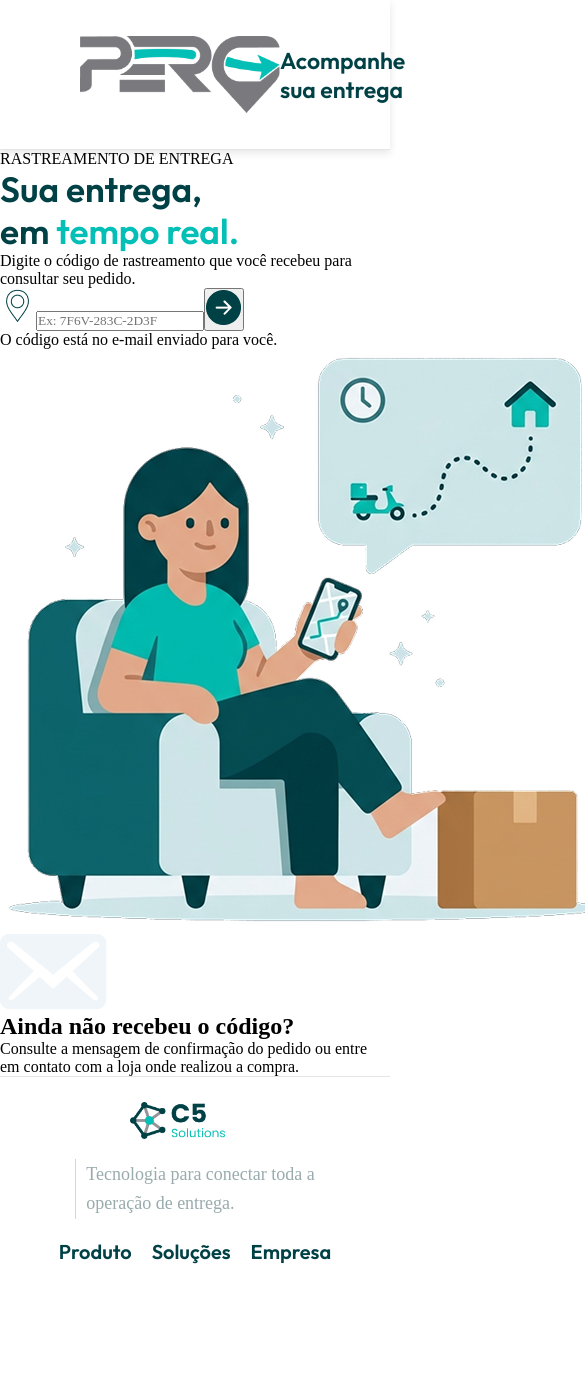
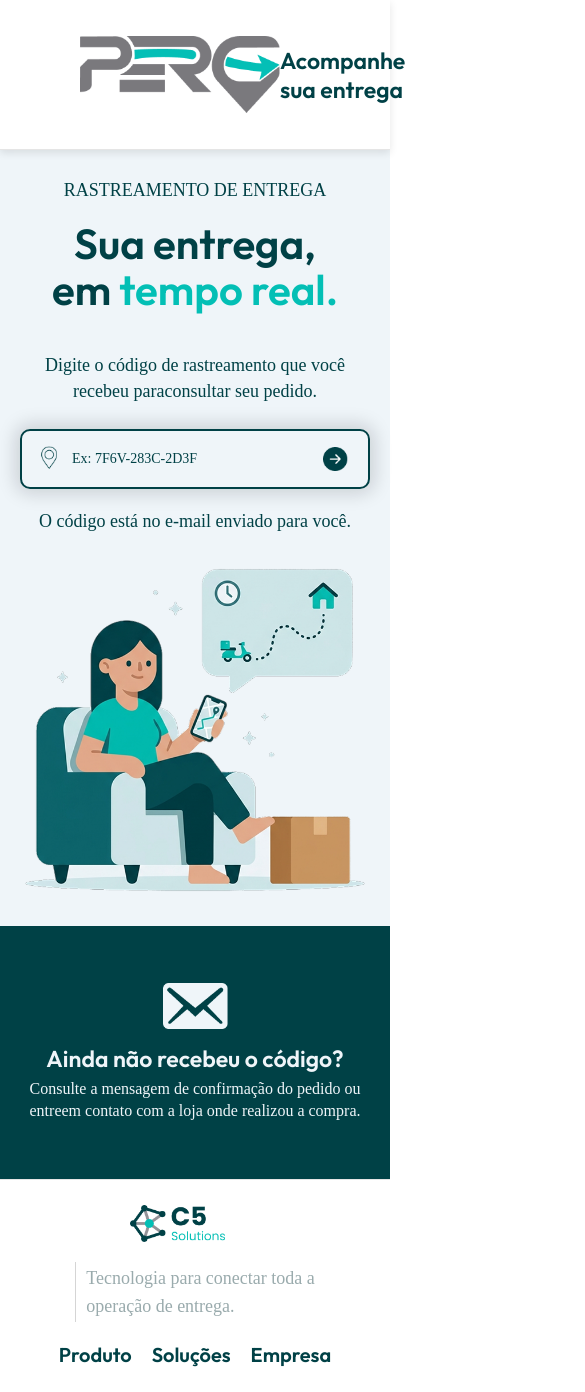
Before and after one commit to PERG-Gestao-de-Logistica/PERG-Front, a Next.js app in the folder perg/: page /rastreio in a window 390 px wide. Shown: the top 1392 px of the page, 585 px wide, since content can reach past the window. Before the commit the page ends 1289 px from the top, so only its background shows below. Built offline with nearby package versions, Linux system fonts and the light colour scheme.

Commit message:
Corrige página de rastreamento

```diff
--- a/perg/src/pages/_app.tsx
+++ b/perg/src/pages/_app.tsx
@@ -1,6 +1,7 @@
 import "@/styles/globals.css";
 import "@/styles/componentes.css";
 import "@/styles/home.css";
+import "@/styles/rastreio.css";
 import type { AppProps } from "next/app";
 import { Outfit, Urbanist } from "next/font/google";
 
--- a/perg/src/pages/rastreio/index.tsx
+++ b/perg/src/pages/rastreio/index.tsx
@@ -1,3 +1,4 @@
+
 import Footer from "@/components/footer";
 import HeaderRastreio from "@/components/headerRastreio";
 
@@ -6,8 +7,12 @@ export default function Rastreio() {
     <main>
       <div className="rastreio-primeiro-container">
         <HeaderRastreio />
+
         <div className="parte-toda-rastreio">
+
+          {/* LADO ESQUERDO */}
           <div className="parte-esquerda-rastreio">
+
             <p className="subtitulo-rastreio">
               RASTREAMENTO DE ENTREGA
             </p>
@@ -15,48 +20,72 @@ export default function Rastreio() {
             <h1 className="titulo-principal">
               Sua entrega,
               <br />
-       em <span className="titulo-principal-destaque">
+              em{" "}
+              <span className="titulo-principal-destaque">
                 tempo real.
               </span>
             </h1>
+
             <p className="descricao-rastreio">
               Digite o código de rastreamento que você
               recebeu para
               <br />
               consultar seu pedido.
             </p>
+
             <div className="area-codigo-rastreio">
-            <img src="local-rastreio-icone.png"
+
+              <img
+                src="/local-rastreio-icone.png"
                 alt=""
                 className="icone-rastreio"
               />
-            <input type="text"
+
+              <input
+                type="text"
                 placeholder="Ex: 7F6V-283C-2D3F"
                 className="input-rastreio"
               />
-            <button className="botao-rastreio">
-              <img src="icone-seta.png"
+
+              <button
+                type="button"
+                className="botao-rastreio"
+                aria-label="Consultar rastreamento"
+              >
+                <img
+                  src="/icone-seta.png"
                   alt=""
-              className="setinha-icone.png"
+                  className="setinha-icone"
                 />
               </button>
+
             </div>
 
             <p className="descricao-rastreio">
               O código está no e-mail enviado para você.
             </p>
+
           </div>
+
+          {/* LADO DIREITO */}
           <div className="parte-direita-rastreio">
-      <img src="clienteRastreio.png"
-       alt=""
+
+            <img
+              src="/clienteRastreio.png"
+              alt="Ilustração de cliente acompanhando uma entrega"
               className="imagem-cliente-rastreio"
             />
+
           </div>
+
         </div>
       </div>
 
+      {/* MENSAGEM INFORMATIVA */}
       <div className="rastreio-secundo-container">
+
         <div className="mensagem-rastreio-conteudo">
+
           <img
             src="/mensagem-icone.png"
             alt=""
@@ -64,16 +93,23 @@ export default function Rastreio() {
           />
 
           <div className="mensagem-rastreio-texto">
-      <h2>Ainda não recebeu o código?</h2>
+
+            <h2>
+              Ainda não recebeu o código?
+            </h2>
 
             <p>
               Consulte a mensagem de confirmação do pedido ou entre
               <br />
               em contato com a loja onde realizou a compra.
             </p>
+
           </div>
+
         </div>
+
       </div>
+
       <Footer />
     </main>
   );
--- a/perg/src/styles/rastreio.css
+++ b/perg/src/styles/rastreio.css
@@ -1,9 +1,11 @@
+
 .rastreio-primeiro-container {
   width: 100%;
   min-height: 100vh;
   display: flex;
   flex-direction: column;
   background-color: var(--fundo-claro);
+  box-sizing: border-box;
 }
 
 .rastreio-secundo-container {
@@ -17,10 +19,16 @@
   box-sizing: border-box;
 }
 
-.rastreio-container h1{
+.titulo-principal {
   font-size: 104px;
   font-weight: 500;
   font-family: var(--font-titulo);
+  color: var(--verde-escuro);
+  margin: 20px 0;
+  line-height: 1.1;
+}
+
+.titulo-principal-destaque {
   color: var(--verde-escuro);
 }
 
@@ -33,54 +41,59 @@
   align-items: center;
   justify-content: space-between;
   box-sizing: border-box;
+  gap: 30px;
 }
 
 .parte-esquerda-rastreio {
   width: 50%;
-  margin-top: 80px;
   display: flex;
   flex-direction: column;
   align-items: center;
   justify-content: center;
+  box-sizing: border-box;
 }
 
 .parte-direita-rastreio {
   width: 50%;
-  margin-top: 80px;
   display: flex;
-  flex-direction: column;
   align-items: center;
   justify-content: center;
+  box-sizing: border-box;
 }
 
-.subtitulo-rastreio{
+.subtitulo-rastreio {
   font-size: 34px;
   font-weight: 500;
   font-family: var(--font-texto);
   color: var(--verde-escuro);
+  text-align: center;
 }
 
-.descricao-rastreio{
+.descricao-rastreio {
+  width: 85%;
   font-size: 28px;
   font-weight: 300;
   font-family: var(--font-texto);
   color: var(--verde-escuro);
   text-align: left;
-  margin-top: 50px;
+  margin-top: 30px;
+  line-height: 1.4;
 }
 
 .area-codigo-rastreio {
-  width: 45%;
+  width: 85%;
+  max-width: 500px;
+  min-height: 60px;
   display: flex;
   flex-direction: row;
   align-items: center;
   justify-content: space-between;
-  margin-top: 50px;
+  margin-top: 35px;
   padding: 0 15px;
   border-radius: 10px;
   border: 2px solid var(--verde-escuro);
   box-sizing: border-box;
-  box-shadow: 0 0 18px 5px rgba(0, 16, 17, 0.35);
+  box-shadow: 0 0 18px 5px rgba(0, 16, 17, 0.15);
 }
 
 .input-rastreio {
@@ -94,12 +107,11 @@
   color: var(--verde-escuro);
   outline: none;
   box-sizing: border-box;
-
 }
 
 .input-rastreio::placeholder {
   color: var(--verde-escuro);
-  font-size: 22px;
+  font-size: 18px;
   font-weight: 300;
 }
 
@@ -118,17 +130,32 @@
   align-items: center;
   justify-content: center;
   flex-shrink: 0;
+  cursor: pointer;
+}
+
+.setinha-icone {
+  width: 25px;
+  height: 25px;
+  object-fit: contain;
+}
+
+.imagem-cliente-rastreio {
+  width: 85%;
+  max-width: 600px;
+  height: auto;
+  object-fit: contain;
 }
 
 .mensagem-imagem-icone {
   width: 145px;
+  height: auto;
   object-fit: contain;
   flex-shrink: 0;
 }
 
 .mensagem-rastreio-conteudo {
   width: 85%;
-  height: 25vh;
+  min-height: 25vh;
   display: flex;
   align-items: center;
   justify-content: flex-start;
@@ -158,3 +185,133 @@
   margin: 0;
   line-height: 1.4;
 }
+
+/* TABLETS */
+
+@media (max-width: 1024px) {
+  .titulo-principal {
+    font-size: 72px;
+  }
+
+  .subtitulo-rastreio {
+    font-size: 26px;
+  }
+
+  .descricao-rastreio {
+    font-size: 21px;
+  }
+
+  .mensagem-rastreio-texto h2 {
+    font-size: 34px;
+  }
+
+  .mensagem-rastreio-texto p {
+    font-size: 20px;
+  }
+}
+
+/* CELULARES */
+
+@media (max-width: 768px) {
+  .parte-toda-rastreio {
+    flex-direction: column;
+    padding: 30px 20px;
+    gap: 30px;
+  }
+
+  .parte-esquerda-rastreio,
+  .parte-direita-rastreio {
+    width: 100%;
+  }
+
+  .titulo-principal {
+    font-size: 52px;
+    text-align: center;
+  }
+
+  .subtitulo-rastreio {
+    font-size: 22px;
+    text-align: center;
+  }
+
+  .descricao-rastreio {
+    width: 100%;
+    font-size: 18px;
+    text-align: center;
+    margin-top: 20px;
+  }
+
+  .descricao-rastreio br {
+    display: none;
+  }
+
+  .area-codigo-rastreio {
+    width: 100%;
+    margin-top: 25px;
+  }
+
+  .input-rastreio {
+    padding: 0 10px;
+    font-size: 14px;
+  }
+
+  .input-rastreio::placeholder {
+    font-size: 14px;
+  }
+
+  .imagem-cliente-rastreio {
+    width: 100%;
+    max-width: 450px;
+  }
+
+  .rastreio-secundo-container {
+    padding: 30px 20px;
+  }
+
+  .mensagem-rastreio-conteudo {
+    width: 100%;
+    min-height: auto;
+    gap: 15px;
+  }
+
+  .mensagem-imagem-icone {
+    width: 75px;
+  }
+
+  .mensagem-rastreio-texto h2 {
+    font-size: 25px;
+  }
+
+  .mensagem-rastreio-texto p {
+    font-size: 16px;
+  }
+
+  .mensagem-rastreio-texto br {
+    display: none;
+  }
+}
+
+/* CELULARES PEQUENOS */
+
+@media (max-width: 480px) {
+  .titulo-principal {
+    font-size: 42px;
+  }
+
+  .subtitulo-rastreio {
+    font-size: 18px;
+  }
+
+  .mensagem-rastreio-conteudo {
+    flex-direction: column;
+    text-align: center;
+  }
+
+  .mensagem-imagem-icone {
+    width: 65px;
+  }
+
+  .mensagem-rastreio-texto h2 {
+    font-size: 23px;
+  }
+}
```
Lines whose indentation alone changed are shown as unchanged.
